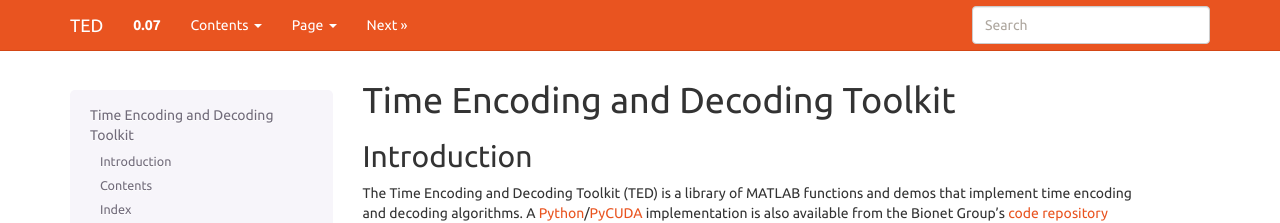
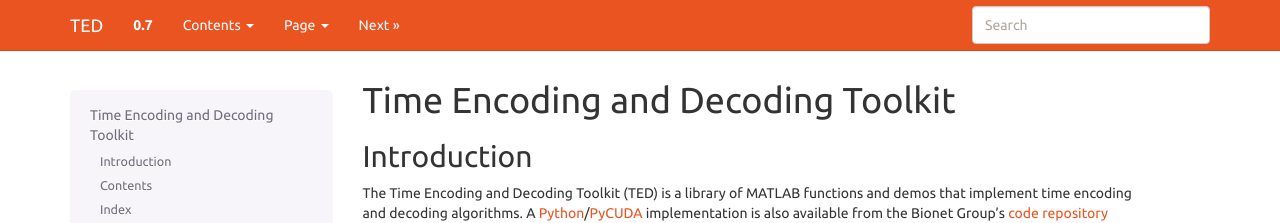
Before and after one commit to bionet/ted.matlab, a Sphinx documentation site: the page built from docs/source/index.rst, in a window 1280 px wide. Shown: the top 223 px of the page. Built offline with Sphinx 7.4.7, drawn with Linux system fonts in a browser that asks for light colours; formulas are drawn with MathJax 3; pages that are not in the unit, such as notebooks, are missing from menus.

Commit message:
Change to PEP 440 version numbering.

```diff
--- a/docs/source/conf.py
+++ b/docs/source/conf.py
@@ -49,9 +49,9 @@ copyright = u'2011-2014, Lev Givon and Yiyin Zhou'
 # built documents.
 #
 # The short X.Y version.
-version = '0.07'
+version = '0.7'
 # The full version, including alpha/beta/rc tags.
-release = '0.07'
+release = '0.7'
 
 print 'TED version: ', version, release
 
```
Also changed, not shown: 1 other file.
